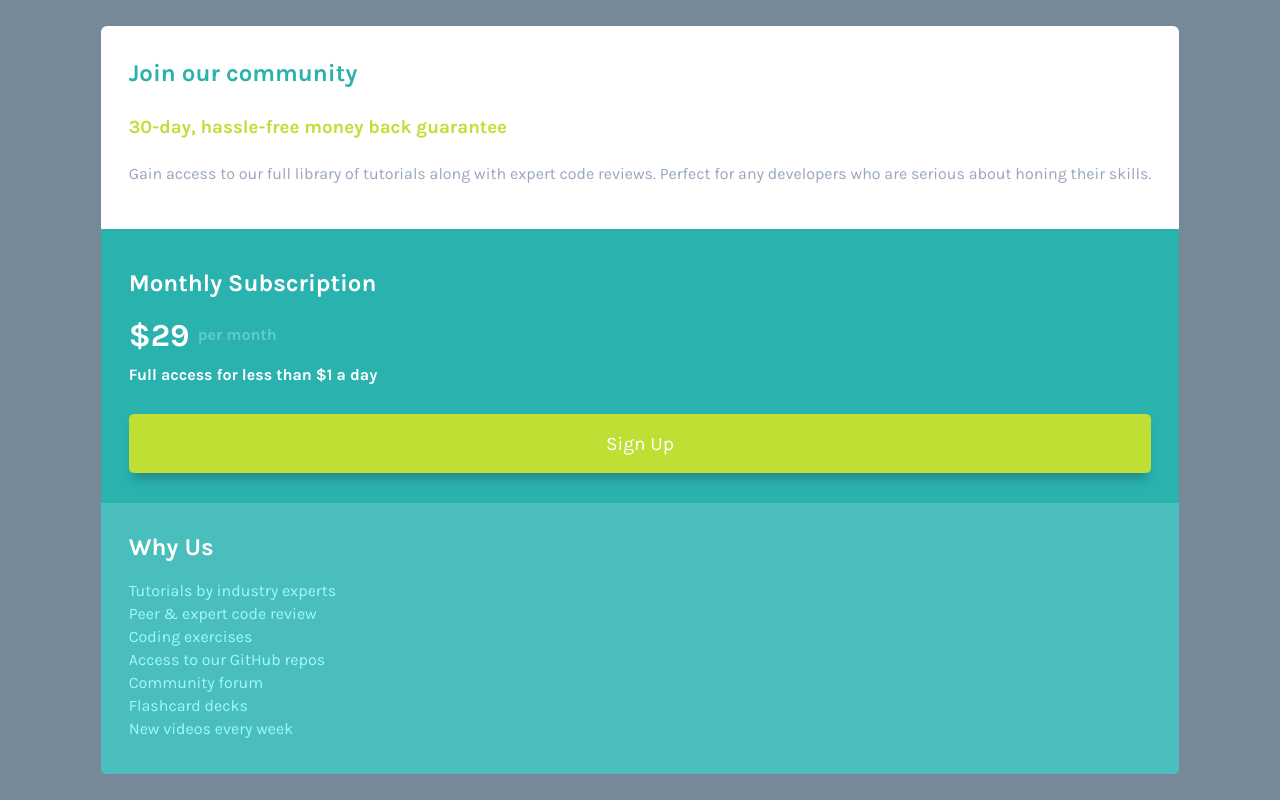
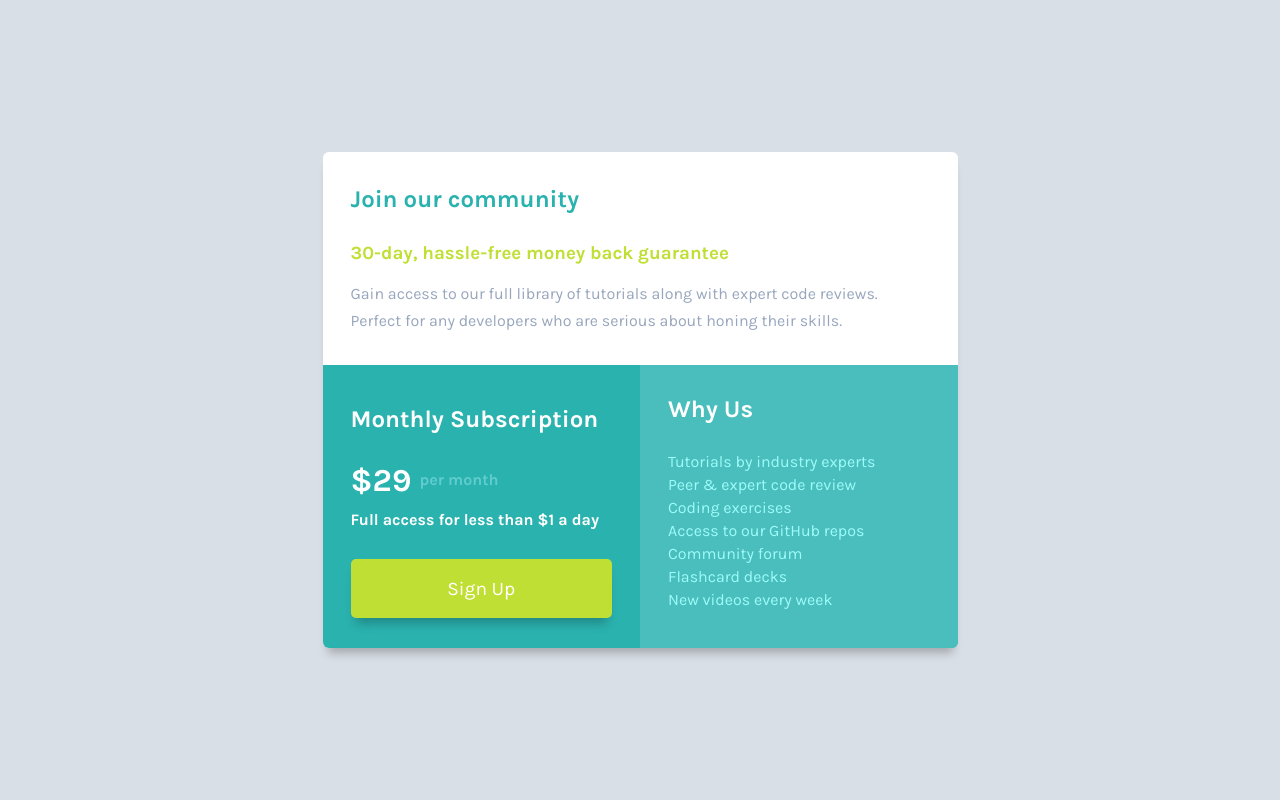
Before and after one commit to charles-loehle/single-price-grid-component, a plain HTML site: page index.html in a window 1280 px wide. Drawn offline with Linux system fonts and the light colour scheme.

Commit message:
second commit

```diff
--- a/style.css
+++ b/style.css
@@ -19,7 +19,7 @@
 body {
 	font-family: 'Karla', sans-serif;
 	margin: 0;
-	background-color: lightslategray;
+	background-color: rgb(217, 223, 230);
 	height: 100vh;
 	display: flex;
 	align-items: center;
@@ -32,10 +32,9 @@ body {
 	padding-right: 8px;
 }
 
-.grid {
-	display: grid;
-	grid-template-columns: 1fr 1fr 1fr 1fr;
-	grid-template-rows: 200px 200px 200px 200px;
+.card-cta .card-title,
+.why-us .card-title {
+	color: #fff;
 }
 
 @media (min-width: 576px) {
@@ -47,6 +46,30 @@ body {
 @media (min-width: 768px) {
 	.container {
 		max-width: 720px;
+	}
+
+	.card .card-top {
+		padding-bottom: 15px;
+	}
+
+	.card-title {
+		margin-bottom: 22px;
+	}
+
+	.card-top .card-subtitle {
+		margin-bottom: 16px;
+	}
+
+	.card-body {
+		display: flex;
+	}
+
+	.card-cta {
+		flex: 1;
+	}
+
+	.why-us {
+		flex: 1;
 	}
 }
 
@@ -66,18 +89,20 @@ body {
 	background-color: #fff;
 	border-radius: 6px;
 	overflow: hidden;
+	box-shadow: 0 10px 10px -5px rgba(0, 0, 0, 0.25);
+	max-width: 635px;
 }
 
 .card-top {
 	padding: 13px 28px 26px;
 }
 
-.card-top .card-title {
+.card-title {
 	color: var(--cyan);
 	margin-bottom: 29px;
 }
 
-.card-top .card-subtitle {
+.card-subtitle {
 	color: var(--bright-yellow);
 	margin-bottom: 22px;
 }
```
